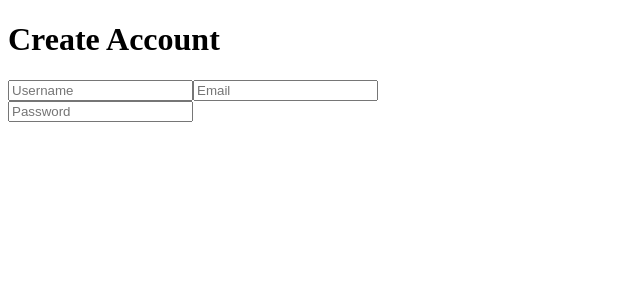
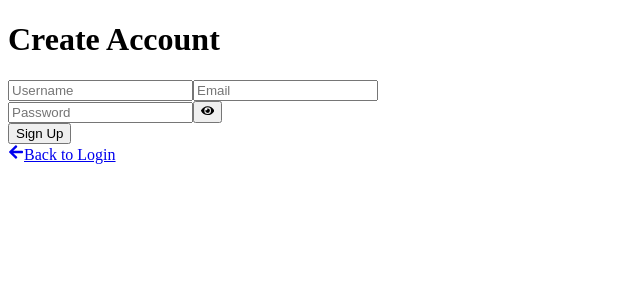
Before and after one commit to evanyang1/food-delivery-t, a React (Vite) app in the folder frontend/: page /signup in a window 1280 px wide. Shown: the top 300 px of the page, without its empty margins (0-640 px from the left). Built offline with nearby package versions, Linux system fonts and the light colour scheme; the HTML template or start-up script is replaced by a standard one.

Commit message:
create acct

```diff
--- a/frontend/src/components/SignUp/SignUp.jsx
+++ b/frontend/src/components/SignUp/SignUp.jsx
@@ -1,6 +1,6 @@
 import React, { useEffect, useState } from "react";
-import { FaCheckCircle } from "react-icons/fa";
-import { useNavigate } from "react-router-dom";
+import { FaCheckCircle, FaEyeSlash, FaEye, FaArrowLeft } from "react-icons/fa";
+import { Link, useNavigate } from "react-router-dom";
 
 const AwesomeToast = ({ message, icon }) => {
   <div
@@ -95,8 +95,40 @@ const SignUp = () => {
            focus:ring-2 focus:ring-amber-600 transition-all duration-200 hover:scale-[1.02]"
               required
             />
+            <button
+              className="absolute inset-y-0 right-4 flex items-center text-amber-400 hover:text-amber-600
+            transition-all transform hover:scale-125"
+              type="button"
+              onClick={toggleShowPassword}
+            >
+              {showPassword ? <FaEyeSlash /> : <FaEye />}
+            </button>
           </div>
+
+          <button
+            type="submit"
+            className="w-full py-3 bg-gradient-to-r from-amber-400 to-amber-600 text-[#2D1B0E] font-bold
+          rounded-lg hover:scale-105 transition-transform duration-300 hover:shadow-lg"
+          >
+            Sign Up
+          </button>
         </form>
+
+        <div className="mt-6 text-center">
+          <Link
+            to="/login"
+            className="group inline-flex items-center text-amber-400
+        hover:text-amber-600 transition-all duration-300"
+          >
+            <FaArrowLeft
+              className="mr-2 transform -translate-x-2 opacity-0 group-hover:translate-x-0 group-hover:opacity-100
+          transition-all duration-300"
+            />
+            <span className="transform group-hover:-translate-x-2 transition-all duration-300">
+              Back to Login
+            </span>
+          </Link>
+        </div>
       </div>
     </div>
   );
```
